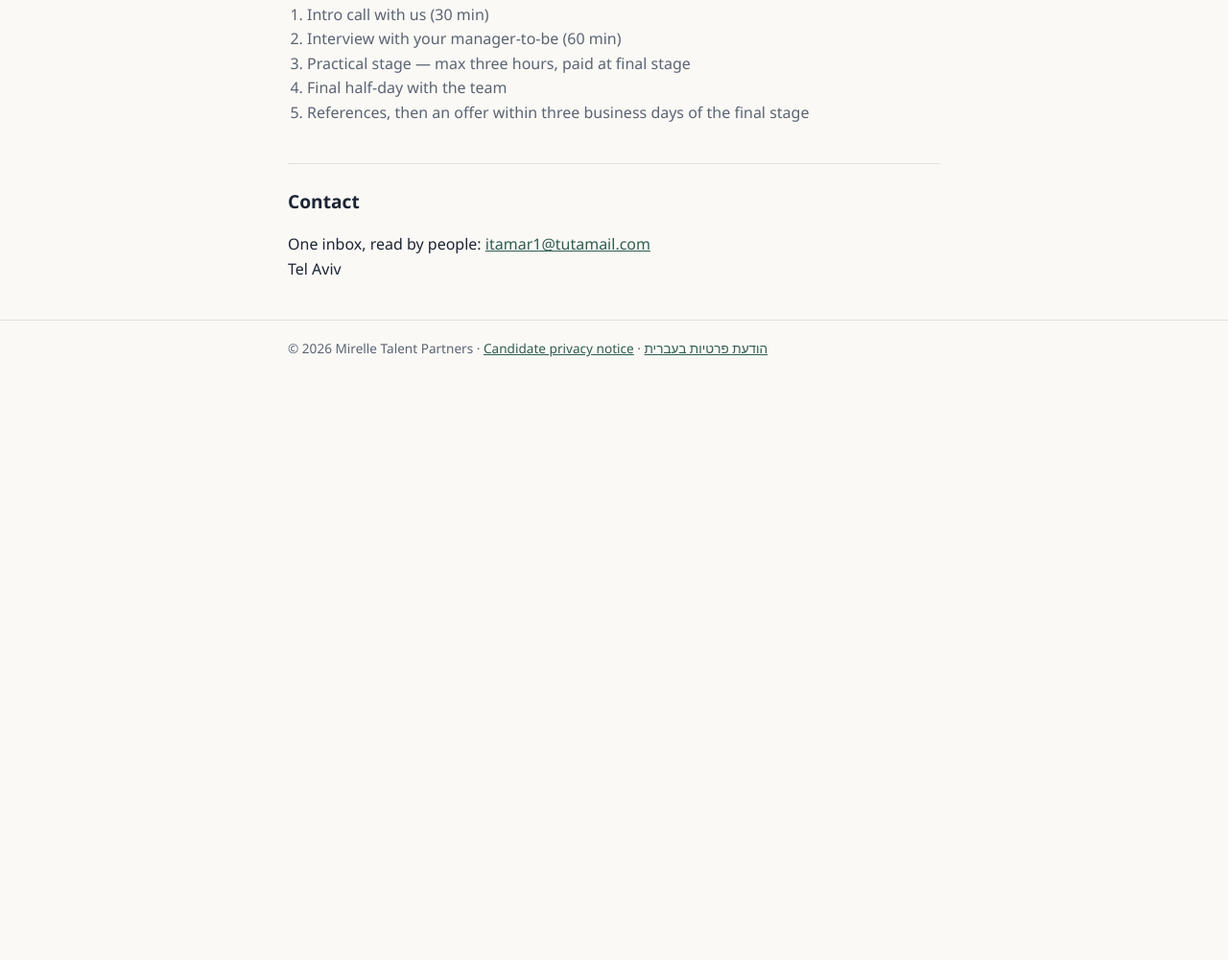
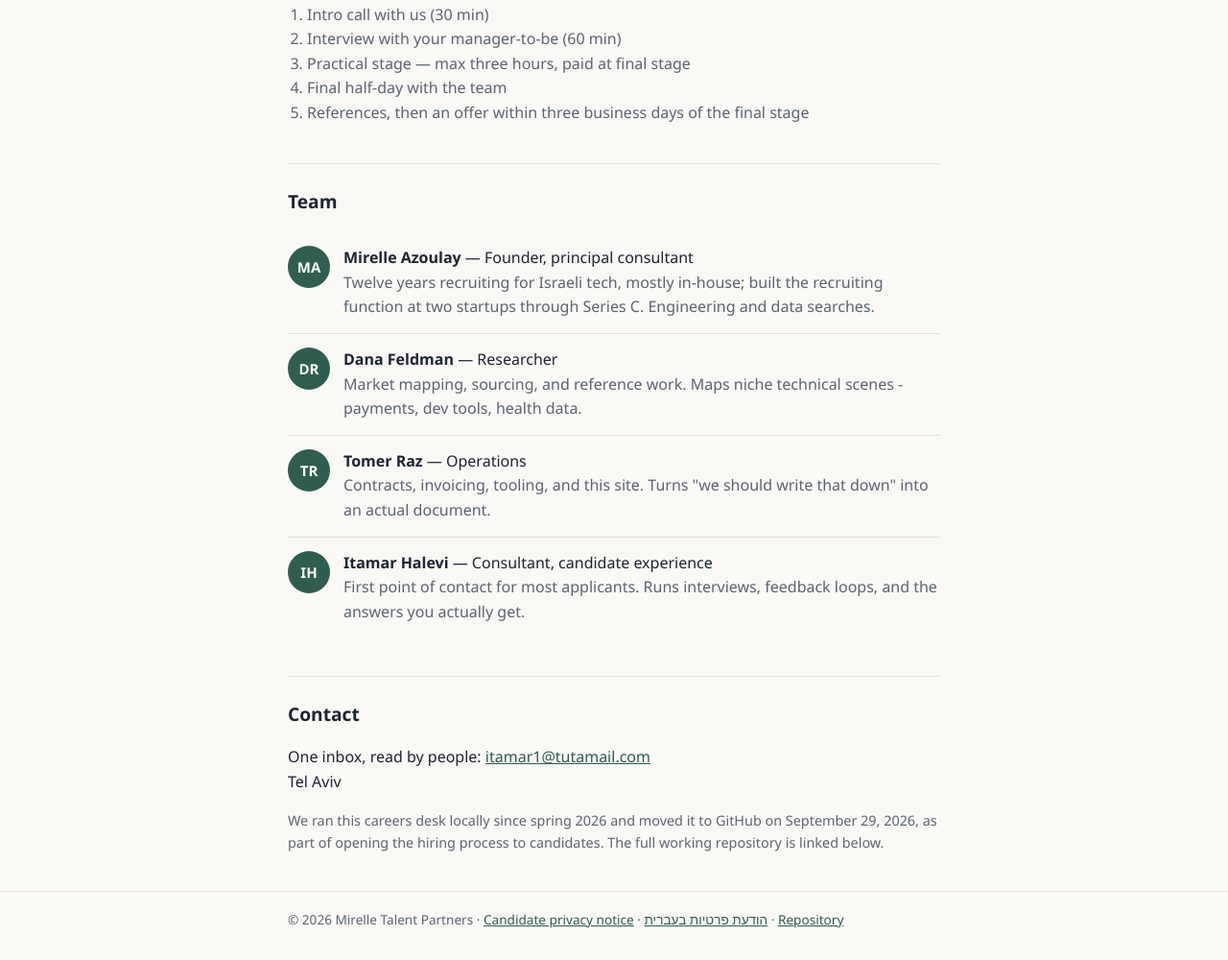
Before and after one commit to itamar-halevi/careers, a plain HTML site: page docs/index.html in a window 1280 px wide. Shown: the part 834-1834 px from the top of the page at 96% size. Before the commit the page ends 1240 px from the top, so only its background shows below. Drawn offline with Linux system fonts and the light colour scheme.

Commit message:
Site: team section, repo link in footer, note on the GitHub move

```diff
--- a/docs/index.html
+++ b/docs/index.html
@@ -61,17 +61,51 @@
       </ol>
     </section>
 
+    <section id="team">
+      <h2>Team</h2>
+      <ul class="team">
+        <li>
+          <span class="avatar">MA</span>
+          <div><strong>Mirelle Azoulay</strong> — Founder, principal consultant<br>
+          <span>Twelve years recruiting for Israeli tech, mostly in-house; built the
+          recruiting function at two startups through Series C. Engineering and data searches.</span></div>
+        </li>
+        <li>
+          <span class="avatar">DR</span>
+          <div><strong>Dana Feldman</strong> — Researcher<br>
+          <span>Market mapping, sourcing, and reference work. Maps niche technical
+          scenes - payments, dev tools, health data.</span></div>
+        </li>
+        <li>
+          <span class="avatar">TR</span>
+          <div><strong>Tomer Raz</strong> — Operations<br>
+          <span>Contracts, invoicing, tooling, and this site. Turns "we should write
+          that down" into an actual document.</span></div>
+        </li>
+        <li>
+          <span class="avatar">IH</span>
+          <div><strong>Itamar Halevi</strong> — Consultant, candidate experience<br>
+          <span>First point of contact for most applicants. Runs interviews, feedback
+          loops, and the answers you actually get.</span></div>
+        </li>
+      </ul>
+    </section>
+
     <section id="contact">
       <h2>Contact</h2>
       <p>One inbox, read by people: <a href="mailto:itamar1@tutamail.com">itamar1@tutamail.com</a><br>
       Tel Aviv</p>
+      <p class="note">We ran this careers desk locally since spring 2026 and moved it
+      to GitHub on September 29, 2026, as part of opening the hiring process to
+      candidates. The full working repository is linked below.</p>
     </section>
   </main>
 
   <footer>
     <div class="wrap">© 2026 Mirelle Talent Partners ·
     <a href="./privacy-notice.html">Candidate privacy notice</a> ·
-    <a href="./privacy-notice-he.html">הודעת פרטיות בעברית</a></div>
+    <a href="./privacy-notice-he.html">הודעת פרטיות בעברית</a> ·
+    <a href="https://github.com/itamar-halevi/careers">Repository</a></div>
   </footer>
 </body>
 </html>
--- a/docs/styles.css
+++ b/docs/styles.css
@@ -42,3 +42,12 @@ footer {
   padding: 18px 0 32px;
 }
 a { color: var(--accent); }
+
+/* team */
+ul.team { list-style: none; padding: 0; }
+ul.team li { display: flex; gap: 14px; align-items: flex-start; padding: 14px 0; border-bottom: 1px solid var(--line); }
+ul.team li:last-child { border-bottom: none; }
+ul.team .avatar { flex: 0 0 44px; width: 44px; height: 44px; border-radius: 50%;
+  background: var(--accent); color: #fff; font-weight: 600; font-size: 15px;
+  display: flex; align-items: center; justify-content: center; }
+ul.team span { color: var(--muted); }
```
